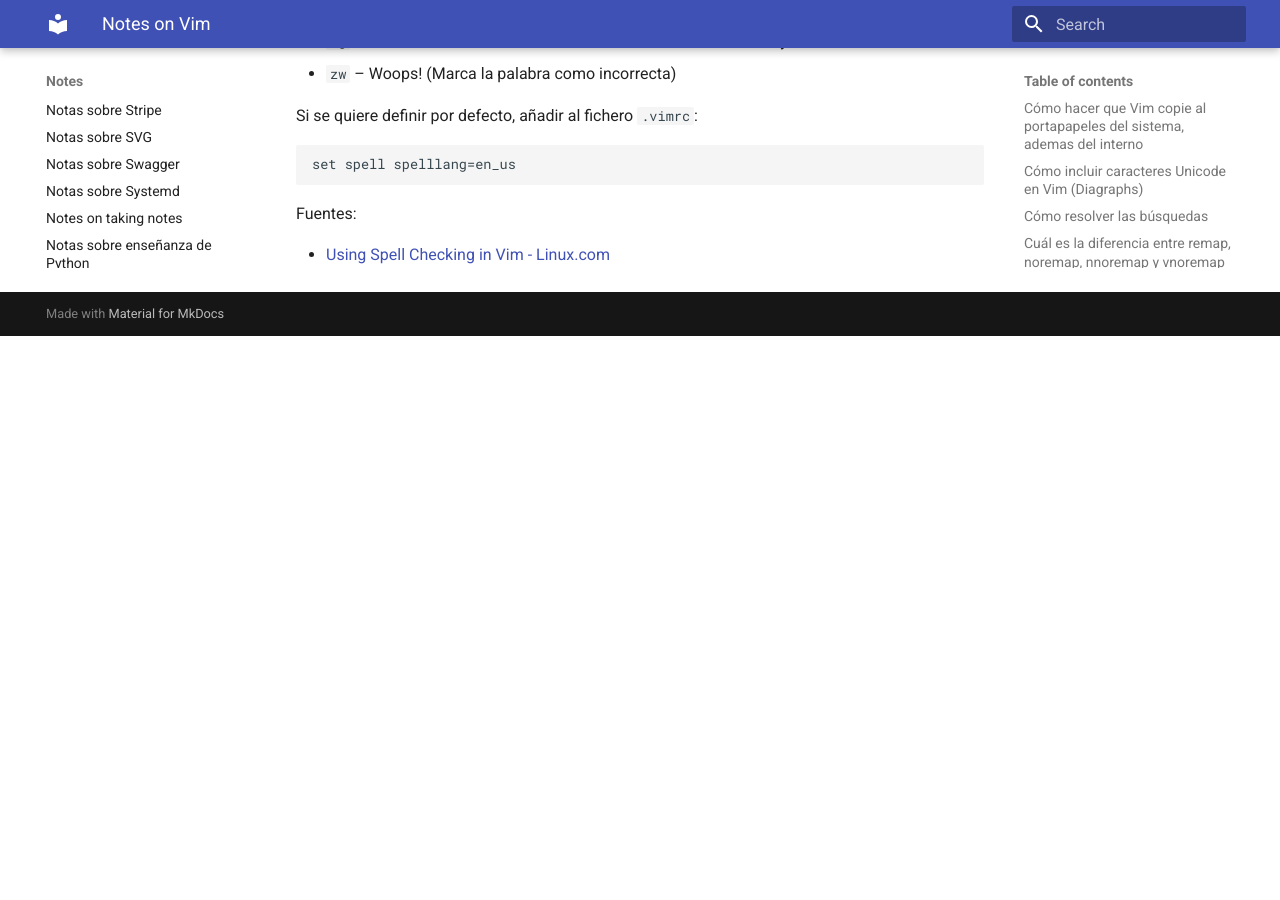
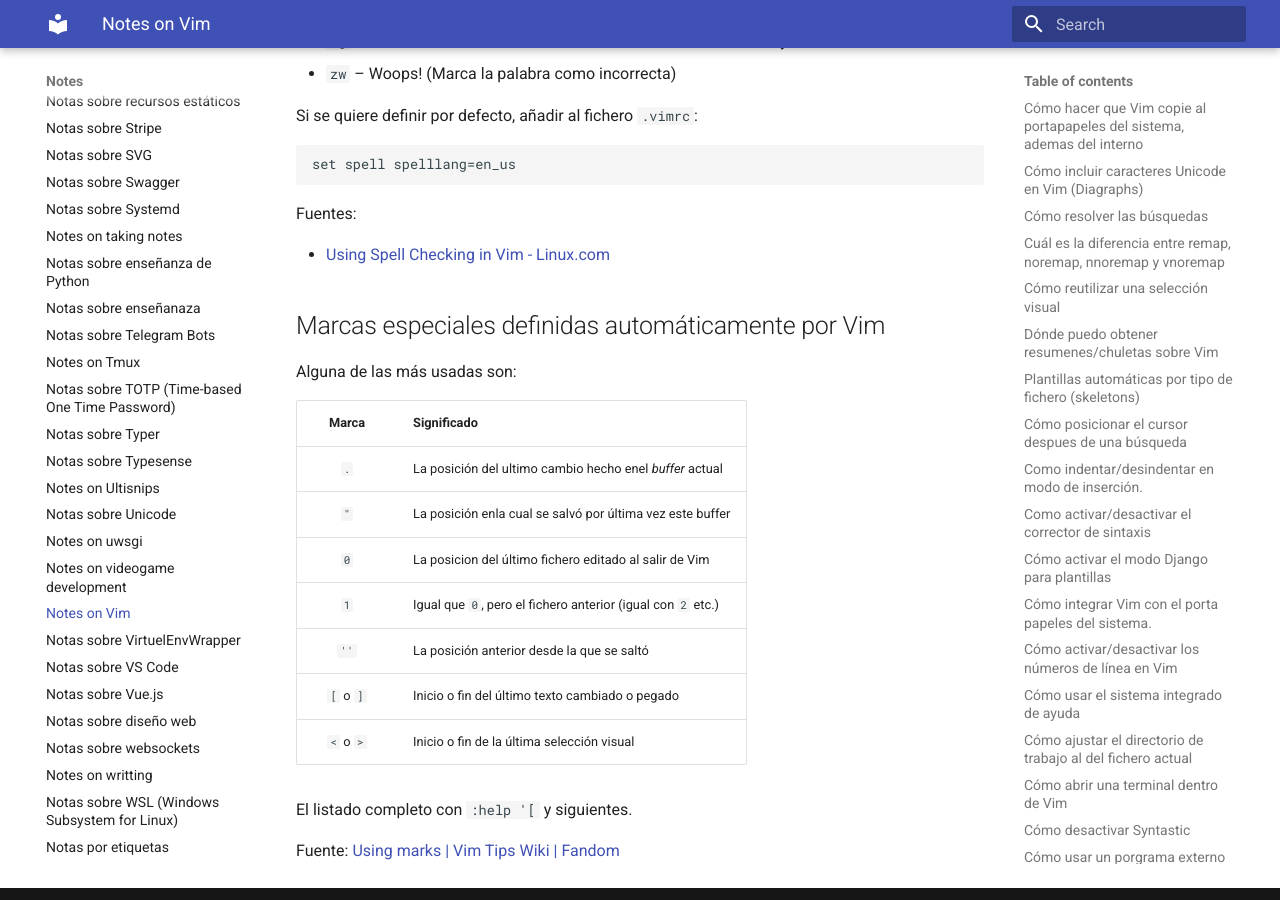
Before and after one commit to euribates/notes, an MkDocs documentation site: the page built from docs/notes-on-vim.md, in a window 1280 px wide and 900 px high, scrolled down 27153 px. Built offline with MkDocs 1.6.1 and Material for MkDocs 9.7.7, drawn with Linux system fonts in a browser that asks for light colours; before the commit the page ends 27489 px from its top, so only the background shows below that.

Commit message:
MArcas especiales en Vim

```diff
--- a/docs/notes-on-vim.md
+++ b/docs/notes-on-vim.md
@@ -1314,3 +1314,21 @@
 Fuentes:
 
 - [Using Spell Checking in Vim - Linux.com](https://www.linux.com/training-tutorials/using-spell-checking-vim/)
+
+## Marcas especiales definidas automáticamente por Vim
+
+Alguna de las más usadas son:
+
+| Marca | Significado                                                  |
+|:-----:|--------------------------------------------------------------|
+| `.`   | La posición del ultimo cambio hecho enel _buffer_ actual     |
+| `"`   | La posición enla cual se salvó por última vez este buffer    |
+| `0`   | La posicion del último fichero editado al salir de Vim       |
+| `1`   | Igual que `0`, pero el fichero anterior (igual con `2` etc.) |
+| `''`  | La posición anterior desde la que se saltó                   |
+| `[` o `]` | Inicio o fin del último texto cambiado o pegado          |
+| `<` o `>` | Inicio o fin de la última selección visual               |
+
+El listado completo con `:help '[` y siguientes.
+
+Fuente: [Using marks | Vim Tips Wiki | Fandom](https://vim.fandom.com/wiki/Using_marks)
```
